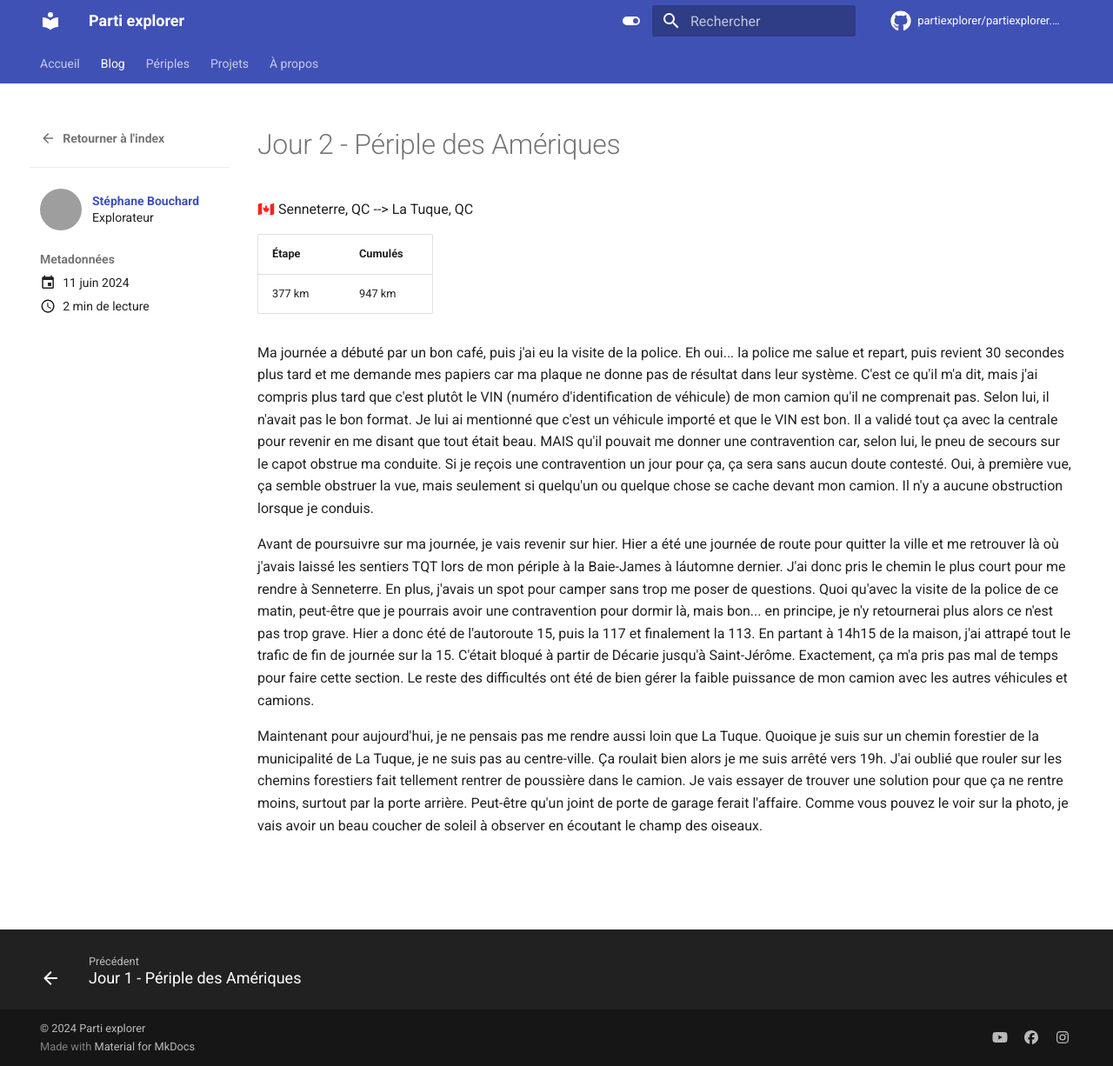
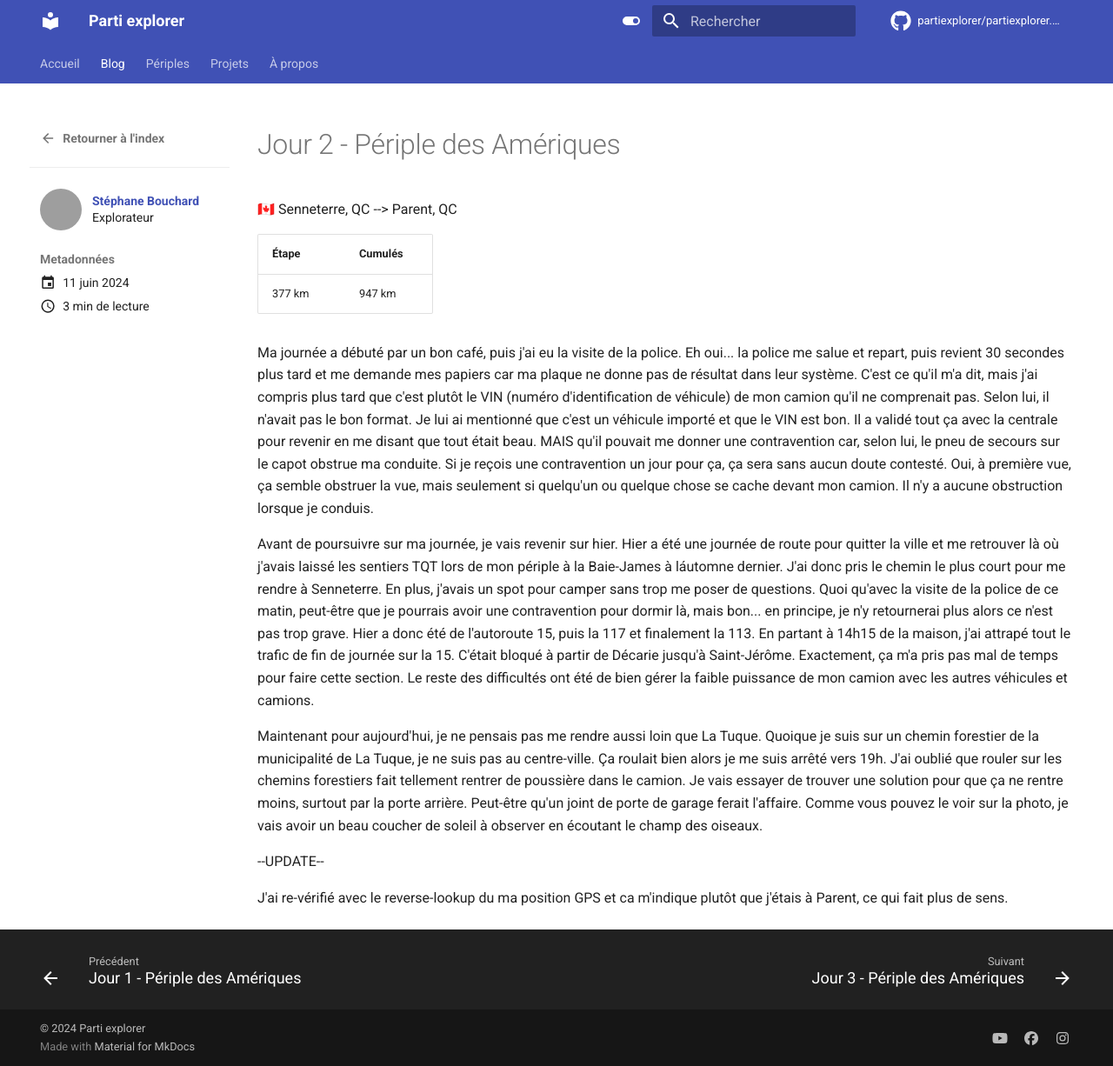
Before and after one commit to partiexplorer/partiexplorer.github.io, an MkDocs documentation site: the page built from docs/blog/posts/Jour_002.md, in a window 1280 px wide and 1226 px high. Shown: the whole window at 87% size. Built offline with MkDocs 1.6.1 and Material for MkDocs 9.7.7, drawn with Linux system fonts in a browser that asks for light colours; comment, search, counter and statistics services are not loaded; grey boxes are pictures that could not be loaded.

Commit message:
Update - Jour 3

```diff
--- a/docs/blog/posts/Jour_002.md
+++ b/docs/blog/posts/Jour_002.md
@@ -11,11 +11,11 @@ tags:
 
 # Jour 2 - Périple des Amériques
 
-🇨🇦 Senneterre, QC --> La Tuque, QC
+🇨🇦 Senneterre, QC --> Parent, QC
 
 |  Étape  |   Cumulés   |
 |---------|-------------|
-|  377 km |     947 km  |
+|  377 km |      947 km |
 
 
 Ma journée a débuté par un bon café, puis j'ai eu la visite de la police. Eh oui... la police me salue et repart, puis revient 30 secondes plus tard et me demande mes papiers car ma plaque ne donne pas de résultat dans leur système. C'est ce qu'il m'a dit, mais j'ai compris plus tard que c'est plutôt le VIN (numéro d'identification de véhicule) de mon camion qu'il ne comprenait pas. Selon lui, il n'avait pas le bon format. Je lui ai mentionné que c'est un véhicule importé et que le VIN est bon. Il a validé tout ça avec la centrale pour revenir en me disant que tout était beau. MAIS qu'il pouvait me donner une contravention car, selon lui, le pneu de secours sur le capot obstrue ma conduite. Si je reçois une contravention un jour pour ça, ça sera sans aucun doute contesté. Oui, à première vue, ça semble obstruer la vue, mais seulement si quelqu'un ou quelque chose se cache devant mon camion. Il n'y a aucune obstruction lorsque je conduis.
@@ -23,3 +23,7 @@ Ma journée a débuté par un bon café, puis j'ai eu la visite de la police. Eh
 Avant de poursuivre sur ma journée, je vais revenir sur hier. Hier a été une journée de route pour quitter la ville et me retrouver là où j'avais laissé les sentiers TQT lors de mon périple à la Baie-James à láutomne dernier. J'ai donc pris le chemin le plus court pour me rendre à Senneterre. En plus, j'avais un spot pour camper sans trop me poser de questions. Quoi qu'avec la visite de la police de ce matin, peut-être que je pourrais avoir une contravention pour dormir là, mais bon... en principe, je n'y retournerai plus alors ce n'est pas trop grave. Hier a donc été de l'autoroute 15, puis la 117 et finalement la 113. En partant à 14h15 de la maison, j'ai attrapé tout le trafic de fin de journée sur la 15. C'était bloqué à partir de Décarie jusqu'à Saint-Jérôme. Exactement, ça m'a pris pas mal de temps pour faire cette section. Le reste des difficultés ont été de bien gérer la faible puissance de mon camion avec les autres véhicules et camions.
 
 Maintenant pour aujourd'hui, je ne pensais pas me rendre aussi loin que La Tuque. Quoique je suis sur un chemin forestier de la municipalité de La Tuque, je ne suis pas au centre-ville. Ça roulait bien alors je me suis arrêté vers 19h. J'ai oublié que rouler sur les chemins forestiers fait tellement rentrer de poussière dans le camion. Je vais essayer de trouver une solution pour que ça ne rentre moins, surtout par la porte arrière. Peut-être qu'un joint de porte de garage ferait l'affaire. Comme vous pouvez le voir sur la photo, je vais avoir un beau coucher de soleil à observer en écoutant le champ des oiseaux.
+
+--UPDATE--
+
+J'ai re-vérifié avec le reverse-lookup du ma position GPS et ca m'indique plutôt que j'étais à Parent, ce qui fait plus de sens.
```
Also changed, not shown: docs/blog/posts/Jour_001.md (+1 -1 lines), docs/blog/posts/Jour_003.md (added, +28 -0 lines).
